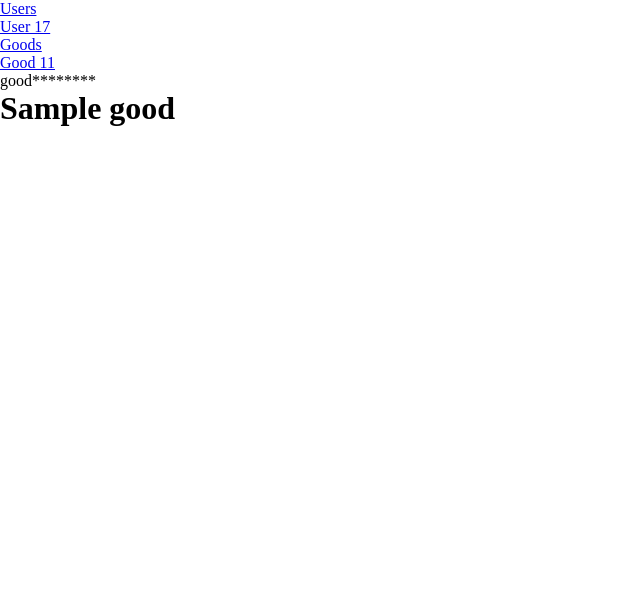
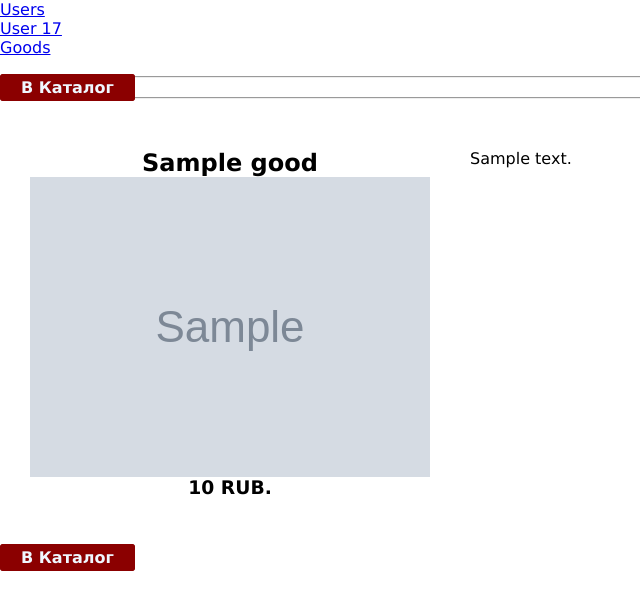
Before and after one commit to anutka0306/php2Course, a PHP site: template views/good.php in a window 1280 px wide. Shown: the top 610 px of the page, without its empty margins (0-640 px from the left). Run offline with PHP 8.4, Linux system fonts and the light colour scheme; the template is opened without the code that fills it: most values are stand-ins (such as "Sample title", 1, 10 or a date in 2020); grey boxes marked "Sample" are stand-in pictures.

Commit message:
good card page

```diff
--- a/styles/style.css
+++ b/styles/style.css
@@ -1,6 +1,7 @@
 *{
     margin: 0;
     padding: 0;
+    font-family: Verdana;
 }
 .catalog_wrap{
     margin: 20px;
@@ -13,3 +14,30 @@
 .catalog_item-img{
     width: 150px;
 }
+.good__card{
+    margin: 50px 30px;
+    display: flex;
+}
+.good__card_left, .good__card_right{
+    display: flex;
+    flex-direction: column;
+    align-items: center;
+}
+.good__card_left{
+    margin-right: 20px;
+}
+.good__card_right{
+    margin-left: 20px;
+}
+.back__btn{
+    padding: 3px 20px;
+    border: 1px solid darkred;
+    background: darkred;
+    border-radius: 3px;
+    max-width: 10px;
+    color: aliceblue;
+    text-decoration: none;
+    font-weight: bold;
+    text-align: center;
+    margin-top: 30px;
+}
--- a/views/good.php
+++ b/views/good.php
@@ -1,8 +1,23 @@
 
-<p>good********</p>
 <?php
 /**
  * @var App\modules\Good [] $good
  */
 ?>
-    <h1><?=$good->name?></h1>
+<br>
+<hr>
+<a class="back__btn" href="?c=good&a=all">В Каталог</a>
+<hr>
+<div class="good__card">
+    <div class="good__card_left">
+        <h2><?=$good->name?></h2>
+        <img src="../<?=$good->image?>" alt="<?=$good->description?>" class="good__card-img">
+        <h3><?=$good->price?> RUB.</h3>
+    </div>
+    <div class="good__card_right">
+        <p class="good__card_description">
+            <?=$good->description?>
+        </p>
+    </div>
+</div>
+<a class="back__btn" href="?c=good&a=all">В Каталог</a>
--- a/views/goods.php
+++ b/views/goods.php
@@ -1,4 +1,4 @@
-<p>goods***</p>
+
 <?php
 /**
  * @var App\modules\Good [] $goods
--- a/views/layouts/main.php
+++ b/views/layouts/main.php
@@ -13,7 +13,6 @@
     <li><a href="?c=user&a=all">Users</a></li>
     <li><a href="?c=user&a=one&id=17">User 17</a></li>
     <li><a href="?c=good&a=all">Goods</a></li>
-    <li><a href="?c=good&a=one&id=11">Good 11</a></li>
 </ul>
 <div class="content">
     <?=$content?>
```
